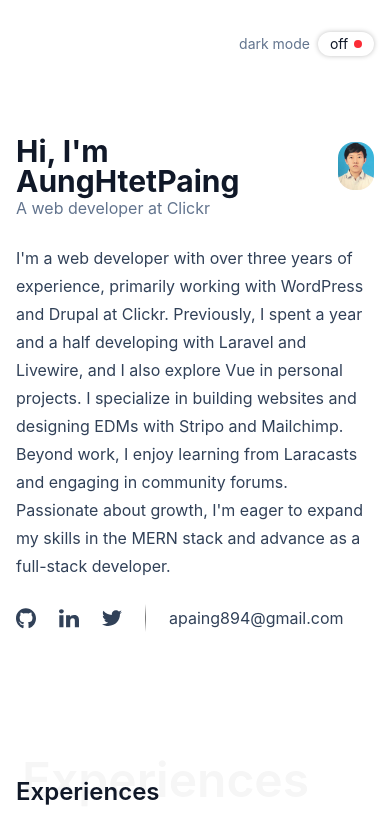
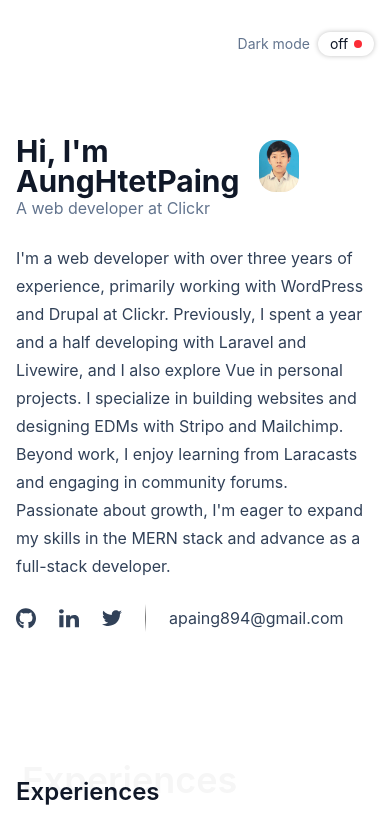
Before and after one commit to ahp-sooyaa/my-portfolio-2025, a Gatsby site: page / in a window 390 px wide. Shown: the top 839 px of the page. Built offline with nearby package versions, Linux system fonts and the light colour scheme; Gatsby itself is replaced by a stand-in of ours; a web font is replaced by a local one.

Commit message:
styling fix for mobile

```diff
--- a/src/components/DarkModeToggle.js
+++ b/src/components/DarkModeToggle.js
@@ -30,7 +30,7 @@ const DarkModeToggle = () => {
 
     return (
         <div className="ml-auto flex items-center dark:text-muted-dark text-muted-light text-sm">
-            dark mode
+            Dark mode
             <button
                 onClick={toggleDarkMode}
                 className="dark:shadow-none dark:bg-subtle-gray-dark shadow-[0_0_5px_0px_rgba(0,0,0,0.25)] rounded-xl ml-2 w-14 h-6 flex items-center justify-center dark:text-title-dark text-title-light cursor-pointer"
--- a/src/pages/index.js
+++ b/src/pages/index.js
@@ -20,8 +20,11 @@ const IndexPage = () => {
             </nav>
             <section className="mt-20 md:mt-48 mb-36">
                 <div className="section-container">
-                    <h1 className="dark:text-title-dark/90 text-3xl font-bold text-title-light leading-none">
-                        <span className="flex items-center">Hi, I'm AungHtetPaing <img src={profile} alt="profile image" className="w-9 h-12 md:w-12 md:h-15 rounded-2xl object-cover ml-3"/></span>
+                    <h1 className="flex items-center sm:items-end dark:text-title-dark/90 text-3xl font-bold text-title-light leading-none">
+                        <span className="w-min sm:w-auto">
+                            Hi, I'm AungHtetPaing
+                        </span>
+                        <img src={profile} alt="profile image" className="w-10 h-13 md:w-12 md:h-15 rounded-2xl object-cover ml-5 md:ml-3"/>
                     </h1>
                     <div className="dark:text-muted-dark text-base font-normal text-muted-light mb-6">
                         A web developer at <a href="https://www.clickrmedia.com" target="_blank" rel="noopener noreferrer" className="hover:underline dark:hover:text-normal-dark hover:text-normal-light">Clickr</a>
--- a/src/styles/global.css
+++ b/src/styles/global.css
@@ -53,7 +53,7 @@
         @apply relative z-10;
     }
     .section-title-bg {
-        @apply absolute bottom-1 md:bottom-0 left-1.5 text-5xl md:text-6xl z-0 text-subtle-gray-light dark:text-subtle-gray-dark;
+        @apply absolute bottom-2 md:bottom-0 left-1.5 text-4xl md:text-6xl z-0 text-subtle-gray-light dark:text-subtle-gray-dark;
     }
 
     .job-tab {
```
